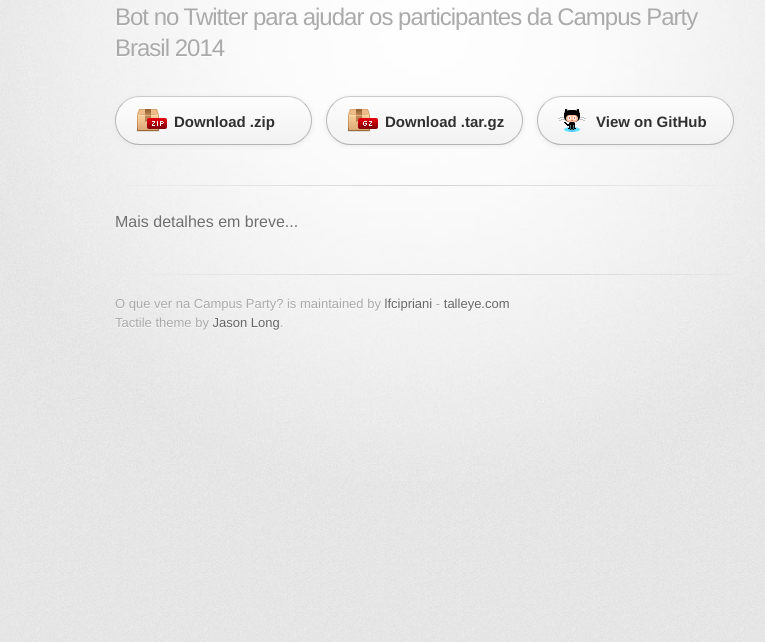
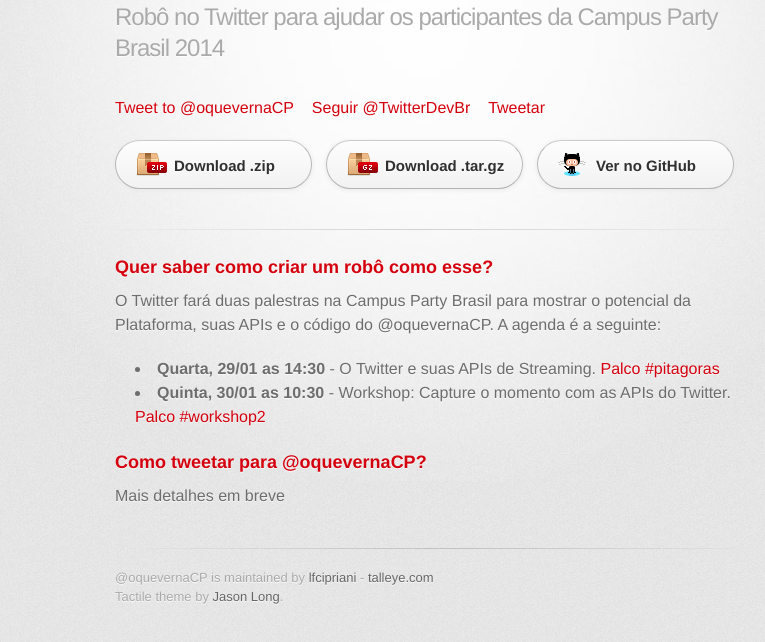
Before and after one commit to lfcipriani/oquevernaCP, a plain HTML site: page index.html in a window 1280 px wide. Shown: the part 92-734 px from the top of the page, without its empty margins (215-980 px from the left). Drawn offline with Linux system fonts and the light colour scheme; a web font is replaced by a local one.

Commit message:
more info about the event

```diff
--- a/index.html
+++ b/index.html
@@ -19,23 +19,40 @@
 
         <header>
           <h1>@oquevernaCP</h1>
-          <h2>Bot no Twitter para ajudar os participantes da Campus Party Brasil 2014</h2>
+          <h2>Robô no Twitter para ajudar os participantes da Campus Party Brasil 2014</h2>
         </header>
 
         <section id="downloads" class="clearfix">
+            <p>
+                <a href="https://twitter.com/intent/tweet?screen_name=oquevernaCP" class="twitter-mention-button" data-lang="pt" data-size="large" data-related="TwitterDevBr,TwitterBrasil">Tweet to @oquevernaCP</a>
+                <script>!function(d,s,id){var js,fjs=d.getElementsByTagName(s)[0],p=/^http:/.test(d.location)?'http':'https';if(!d.getElementById(id)){js=d.createElement(s);js.id=id;js.src=p+'://platform.twitter.com/widgets.js';fjs.parentNode.insertBefore(js,fjs);}}(document, 'script', 'twitter-wjs');</script>
+                &nbsp;&nbsp;
+                <a href="https://twitter.com/TwitterDevBr" class="twitter-follow-button" data-show-count="false" data-lang="pt" data-size="large">Seguir @TwitterDevBr</a>
+                <script>!function(d,s,id){var js,fjs=d.getElementsByTagName(s)[0],p=/^http:/.test(d.location)?'http':'https';if(!d.getElementById(id)){js=d.createElement(s);js.id=id;js.src=p+'://platform.twitter.com/widgets.js';fjs.parentNode.insertBefore(js,fjs);}}(document, 'script', 'twitter-wjs');</script>
+                &nbsp;&nbsp;
+                <a href="https://twitter.com/share" class="twitter-share-button" data-text="Tá a toa na #cpbr7? Envie um tweet para @oquevernaCP que ele te manda uma sugestão." data-lang="pt" data-size="large" data-related="TwitterDevBr">Tweetar</a>
+                <script>!function(d,s,id){var js,fjs=d.getElementsByTagName(s)[0],p=/^http:/.test(d.location)?'http':'https';if(!d.getElementById(id)){js=d.createElement(s);js.id=id;js.src=p+'://platform.twitter.com/widgets.js';fjs.parentNode.insertBefore(js,fjs);}}(document, 'script', 'twitter-wjs');</script>
+            </p>
           <a href="https://github.com/lfcipriani/oquevernaCP/zipball/master" id="download-zip" class="button"><span>Download .zip</span></a>
           <a href="https://github.com/lfcipriani/oquevernaCP/tarball/master" id="download-tar-gz" class="button"><span>Download .tar.gz</span></a>
-          <a href="https://github.com/lfcipriani/oquevernaCP" id="view-on-github" class="button"><span>View on GitHub</span></a>
+          <a href="https://github.com/lfcipriani/oquevernaCP" id="view-on-github" class="button"><span>Ver no GitHub</span></a>
         </section>
 
         <hr>
 
         <section id="main_content">
-          <p>Mais detalhes em breve...</p>
+            <h3>Quer saber como criar um robô como esse?</h3>
+            <p>O Twitter fará duas palestras na Campus Party Brasil para mostrar o potencial da Plataforma, suas APIs e o código do @oquevernaCP. A agenda é a seguinte:</p>
+            <ul>
+                <li><strong>Quarta, 29/01 as 14:30</strong> - O Twitter e suas APIs de Streaming. <a href="http://www.campus-party.com.br/2014/agenda-pitagoras.html">Palco #pitagoras</a></li>
+                <li><strong>Quinta, 30/01 as 10:30</strong> - Workshop: Capture o momento com as APIs do Twitter. <a href="http://www.campus-party.com.br/2014/agenda-workshop2.html">Palco #workshop2</a></li>
+            </ul>
+            <h3>Como tweetar para @oquevernaCP?</h3>
+            <p>Mais detalhes em breve</p>
         </section>
 
         <footer>
-            O que ver na Campus Party? is maintained by <a href="https://twitter.com/lfcipriani">lfcipriani</a> - <a href="http://talleye.com">talleye.com</a><br>
+            @oquevernaCP is maintained by <a href="https://twitter.com/lfcipriani">lfcipriani</a> - <a href="http://talleye.com">talleye.com</a><br>
             Tactile theme by <a href="https://twitter.com/jasonlong">Jason Long</a>.
         </footer>
 
```
